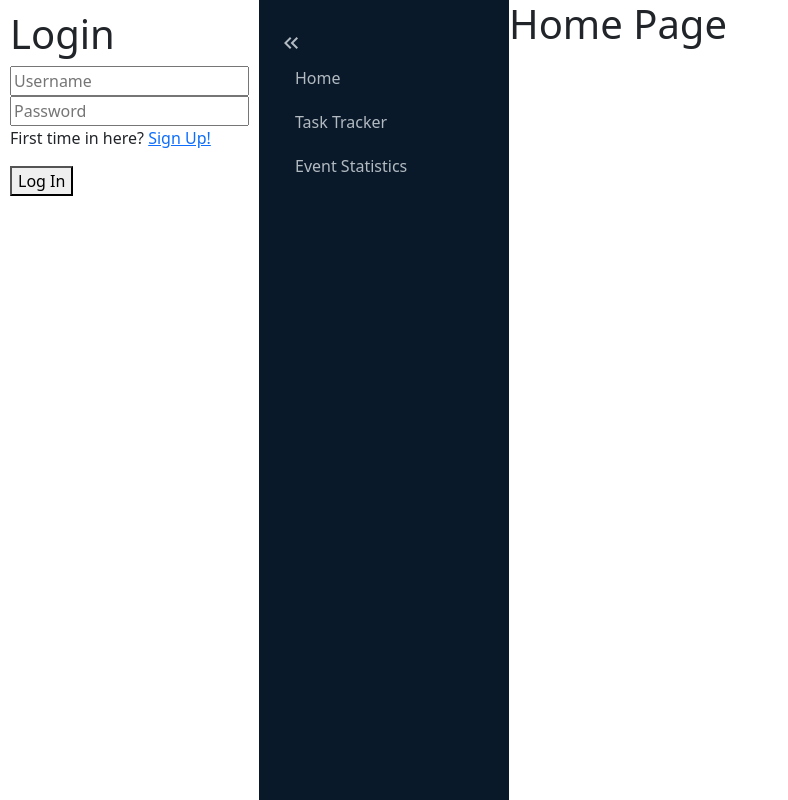
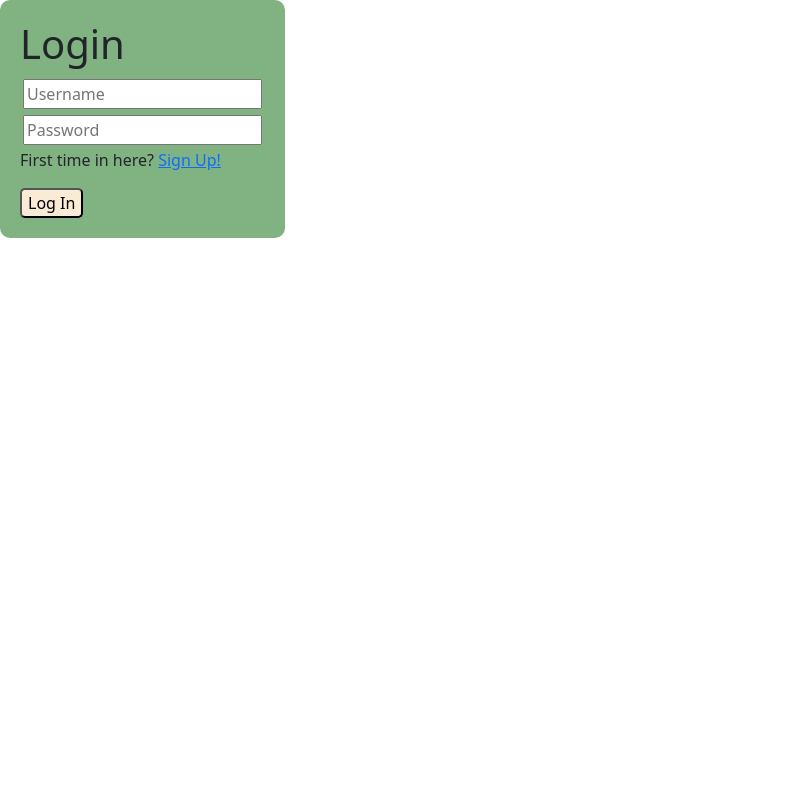
Before and after one commit to styo2289/InHere, a React (Vite) app in the folder InHere/: page / in a window 1280 px wide. Shown: the whole page, without its empty margins (0-788 px from the left). Built offline with nearby package versions, Linux system fonts and the light colour scheme.

Commit message:
Added some CSS to the login page, however, it can be changed to match the sidebar. Login button now goes to "home", however, still need to figure out how to apply the sidebar component to the links.

```diff
--- a/InHere/src/App.jsx
+++ b/InHere/src/App.jsx
@@ -13,23 +13,13 @@ import Login from "./pages/Login.jsx";
 
 function App() {
     return (
-
-
         <div className="App">
-
-            <main>
-                <Login/>
-            </main>
-
-
-            <SideNavBar/>
-
                 <Routes>
-                    <Route path='/' element={ <HomePage/> }/>
+                    <Route path='/' element={ <Login/> }/>
+                    <Route path='/home' element={ <HomePage/> }/>
                     <Route path='taskTracker' element={ <TaskTrackerPage/> }/>
                     <Route path='eventStats' element={ <EventStatsPage/> }/>
                 </Routes>
-
         </div>
     )
 }
--- a/InHere/src/components/Login/Login.module.css
+++ b/InHere/src/components/Login/Login.module.css
@@ -0,0 +1,12 @@
+.wrapper {
+    justify-content: center;
+    align-content: center;
+    padding: 20px;
+    background-color: hsl(122, 25%, 60%);
+    border-radius: 10px;
+}
+
+.input {
+    padding: 3px;
+    border-radius: 10px;
+}
--- a/InHere/src/components/Login/LoginButton.jsx
+++ b/InHere/src/components/Login/LoginButton.jsx
@@ -1,10 +1,14 @@
+import styles from "./LoginButton.module.css"
+
 import { useNavigate } from "react-router-dom";
 
 function LoginButton(){
     const navigate = useNavigate();
 
     return(
-        <button onClick={() => navigate('/')}>Log In</button>
+
+        <button className={styles.button} onClick={() => navigate('/home')}>Log In</button>
+
     )
 
 }
--- /dev/null
+++ b/InHere/src/components/Login/LoginButton.module.css
@@ -0,0 +1,6 @@
+.button{
+    align-content: center;
+    justify-content: center;
+    border-radius: 5px;
+    background-color: antiquewhite;
+}
--- a/InHere/src/components/NavData.jsx
+++ b/InHere/src/components/NavData.jsx
@@ -1,8 +1,12 @@
 export const navData = [
     {
         id: 0,
+        text: "Login",
+        link: "/"
+    },{
+        id: 1,
         text: "Home",
-        link: "/"
+        link: "home"
     },
     {
         id: 1,
--- a/InHere/src/pages/Login.jsx
+++ b/InHere/src/pages/Login.jsx
@@ -4,13 +4,13 @@ import LoginButton from "../components/Login/LoginButton.jsx"
 
 function Login (){
     return (
-        <div className='wrapper'>
+        <div className={styles.wrapper}>
             <form action="">
                 <h1>Login</h1>
-                <div className="input">
+                <div className={styles.input}>
                     <input type="text" placeholder="Username" required/>
                 </div>
-                <div className="input">
+                <div className={styles.input}>
                     <input type="text" placeholder="Password" required/>
                 </div>
 
```
